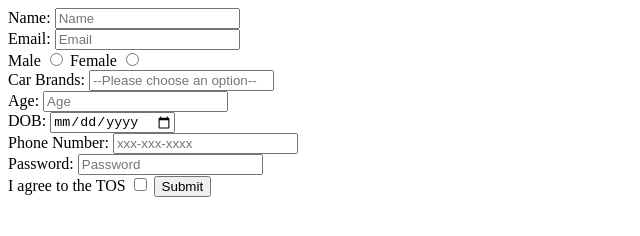
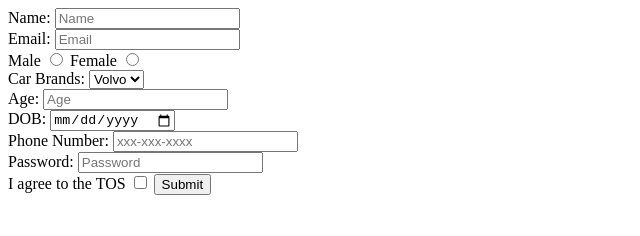
Before and after one commit to acciojob/signup-form-car-KartikeyJoshi916, a website: page main.html in a window 1280 px wide. Shown: the whole page, without its empty margins (0-640 px from the left). Drawn offline with Linux system fonts and the light colour scheme.

Commit message:
created a submission

```diff
--- a/main.html
+++ b/main.html
@@ -7,7 +7,7 @@
 </head>
 
 <body>
-	<form>
+	<form method="post">
 		<label for="name">Name: </label>
 		<input id="name" type="text" placeholder="Name" required/><br>
 		<label for="email">Email: </label>
@@ -17,7 +17,13 @@
 		<label for="gender_f">Female </label>
 		<input name="gender" id="gender_f" type="radio" required/><br>
 		<label for="cars">Car Brands: </label>
-		<input id="cars" type="select" required placeholder="--Please choose an option--"/><br>
+		<select id="cars" required placeholder="--Please choose an option--">
+			<option value="volvo">Volvo</option>
+			<option value="saab">Saab</option>
+			<option value="opel">Opel</option>
+            <option value="audi">Audi</option>
+		</select>
+		<br>
 		<label for="age">Age: </label>
 		<input id="age" type="number" required placeholder="Age"/><br>
 		<label for="dob">DOB: </label>
```
